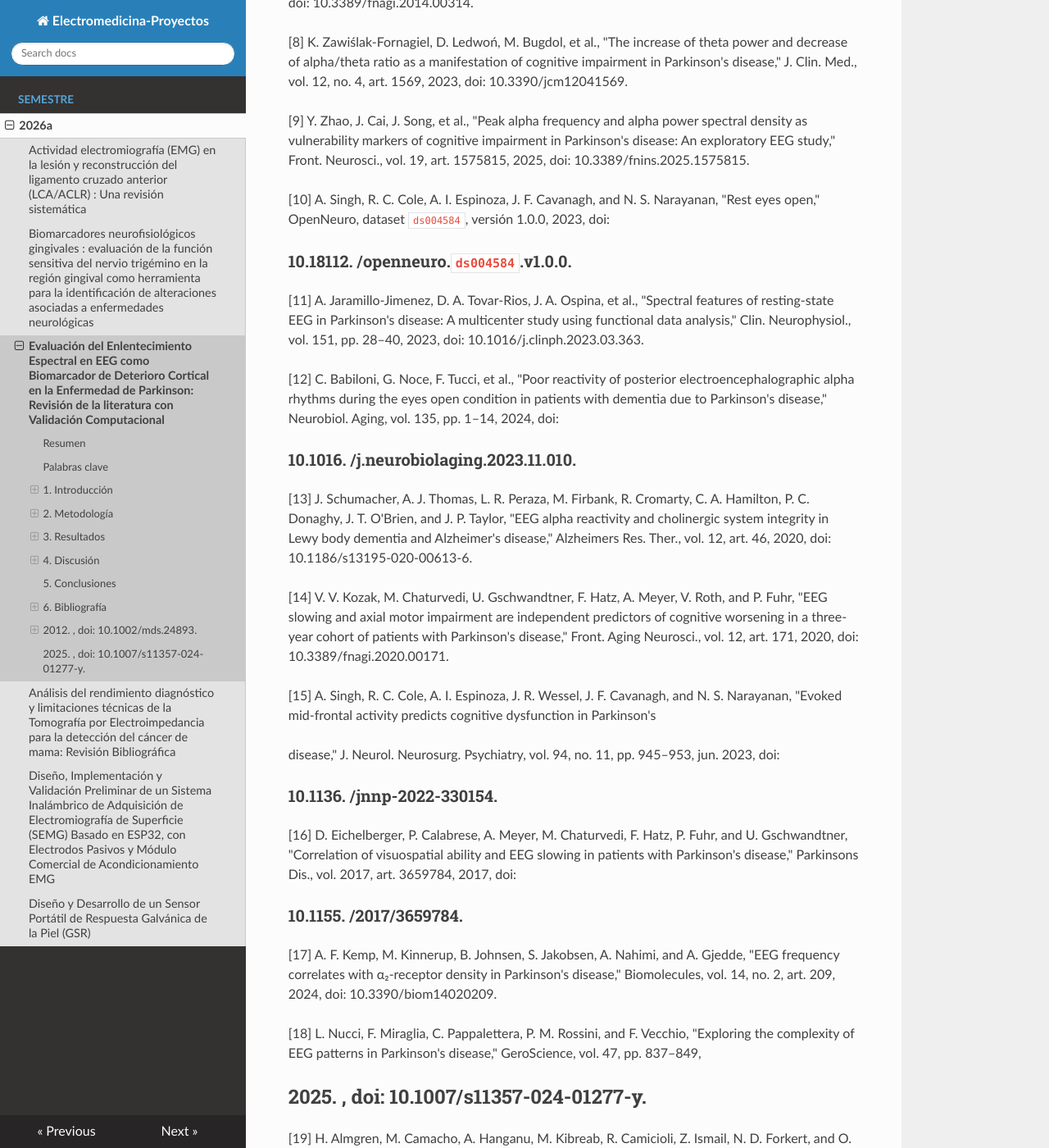
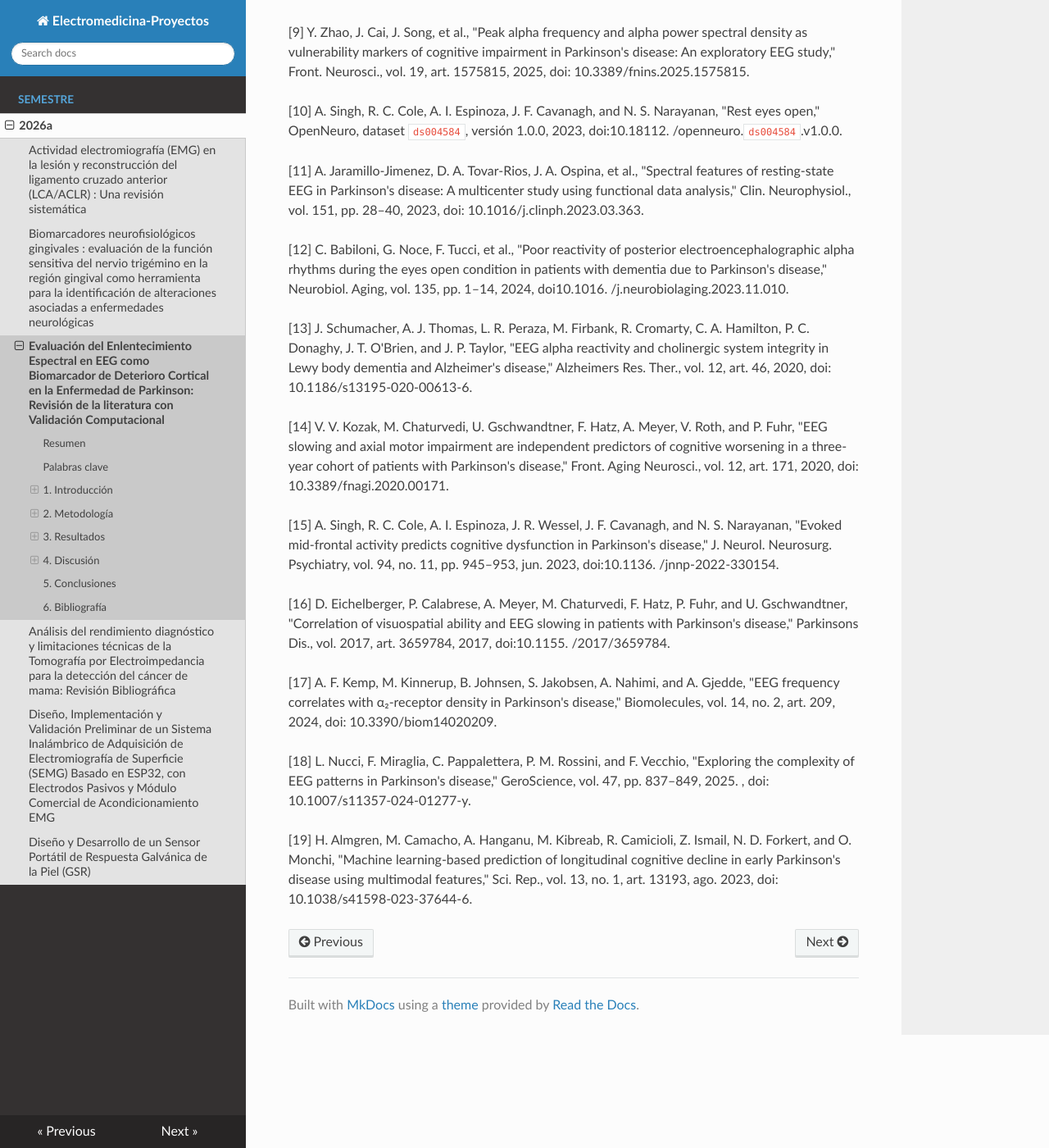
Before and after one commit to neuroeng-usach/Electromedicina-proyectos, an MkDocs documentation site: the page built from docs/2026_1/proy3/proyecto_electro_parkinson.md, in a window 1280 px wide and 1400 px high, scrolled down 22901 px. Shown: the whole window at 82% size. Built offline with MkDocs 1.6.1, drawn with Linux system fonts in a browser that asks for light colours; nearby versions of some CDN libraries; some of the changed text lies outside the part shown.

Commit message:
Update proyecto_electro_parkinson.md

```diff
--- a/docs/2026_1/proy3/proyecto_electro_parkinson.md
+++ b/docs/2026_1/proy3/proyecto_electro_parkinson.md
@@ -321,17 +321,11 @@ Por lo tanto, la relación Theta/Alfa constituye un índice candidato de enlente
 
 ## 6. Bibliografía
 
-[1] D. K. Simon, C. M. Tanner, and P. Brundin, "Parkinson disease epidemiology, pathology, genetics, and pathophysiology," Clin. Geriatr. Med., vol. 36, no. 1, pp. 1–12, feb. 2020, doi:
+[1] D. K. Simon, C. M. Tanner, and P. Brundin, "Parkinson disease epidemiology, pathology, genetics, and pathophysiology," Clin. Geriatr. Med., vol. 36, no. 1, pp. 1–12, feb. 2020, doi:10.1016. /j.cger.2019.08.002.
 
-### 10.1016. /j.cger.2019.08.002.
+[2] Y. Degirmenci, E. Angelopoulou, V. E. Georgakopoulou, and A. Bougea, "Cognitive impairment in Parkinson's disease: An updated overview focusing on emerging pharmaceutical treatment approaches," Medicina, vol. 59, no. 10, art. 1756, oct. 2023, doi:10.3390. /medicina59101756.
 
-[2] Y. Degirmenci, E. Angelopoulou, V. E. Georgakopoulou, and A. Bougea, "Cognitive impairment in Parkinson's disease: An updated overview focusing on emerging pharmaceutical treatment approaches," Medicina, vol. 59, no. 10, art. 1756, oct. 2023, doi:
-
-### 10.3390. /medicina59101756.
-
-[3] I. Litvan, J. G. Goldman, A. I. Tröster, B. A. Schmand, D. Weintraub, R. C. Petersen, et al., "Diagnostic criteria for mild cognitive impairment in Parkinson's disease: Movement Disorder Society Task Force guidelines," Mov. Disord., vol. 27, no. 3, pp. 349–356, mar.
-
-## 2012. , doi: 10.1002/mds.24893.
+[3] I. Litvan, J. G. Goldman, A. I. Tröster, B. A. Schmand, D. Weintraub, R. C. Petersen, et al., "Diagnostic criteria for mild cognitive impairment in Parkinson's disease: Movement Disorder Society Task Force guidelines," Mov. Disord., vol. 27, no. 3, pp. 349–356, mar. 2012. , doi: 10.1002/mds.24893.
 
 [4] M. F. Anjum, A. I. Espinoza, R. C. Cole, A. Singh, P. May, E. Y. Uc, S. Dasgupta, and N. S. Narayanan, "Resting-state EEG measures cognitive impairment in Parkinson's disease," NPJ Parkinsons Dis., vol. 10, no. 1, art. 6, ene. 2024, doi: 10.1038/s41531-023-00602-0.
 
@@ -345,34 +339,22 @@ Por lo tanto, la relación Theta/Alfa constituye un índice candidato de enlente
 
 [9] Y. Zhao, J. Cai, J. Song, et al., "Peak alpha frequency and alpha power spectral density as vulnerability markers of cognitive impairment in Parkinson's disease: An exploratory EEG study," Front. Neurosci., vol. 19, art. 1575815, 2025, doi: 10.3389/fnins.2025.1575815.
 
-[10] A. Singh, R. C. Cole, A. I. Espinoza, J. F. Cavanagh, and N. S. Narayanan, "Rest eyes open," OpenNeuro, dataset `ds004584`, versión 1.0.0, 2023, doi:
-
-### 10.18112. /openneuro.`ds004584`.v1.0.0.
+[10] A. Singh, R. C. Cole, A. I. Espinoza, J. F. Cavanagh, and N. S. Narayanan, "Rest eyes open," OpenNeuro, dataset `ds004584`, versión 1.0.0, 2023, doi:10.18112. /openneuro.`ds004584`.v1.0.0.
 
 [11] A. Jaramillo-Jimenez, D. A. Tovar-Rios, J. A. Ospina, et al., "Spectral features of resting-state EEG in Parkinson's disease: A multicenter study using functional data analysis," Clin. Neurophysiol., vol. 151, pp. 28–40, 2023, doi: 10.1016/j.clinph.2023.03.363.
 
-[12] C. Babiloni, G. Noce, F. Tucci, et al., "Poor reactivity of posterior electroencephalographic alpha rhythms during the eyes open condition in patients with dementia due to Parkinson's disease," Neurobiol. Aging, vol. 135, pp. 1–14, 2024, doi:
-
-### 10.1016. /j.neurobiolaging.2023.11.010.
+[12] C. Babiloni, G. Noce, F. Tucci, et al., "Poor reactivity of posterior electroencephalographic alpha rhythms during the eyes open condition in patients with dementia due to Parkinson's disease," Neurobiol. Aging, vol. 135, pp. 1–14, 2024, doi10.1016. /j.neurobiolaging.2023.11.010.
 
 [13] J. Schumacher, A. J. Thomas, L. R. Peraza, M. Firbank, R. Cromarty, C. A. Hamilton, P. C. Donaghy, J. T. O'Brien, and J. P. Taylor, "EEG alpha reactivity and cholinergic system integrity in Lewy body dementia and Alzheimer's disease," Alzheimers Res. Ther., vol. 12, art. 46, 2020, doi: 10.1186/s13195-020-00613-6.
 
 [14] V. V. Kozak, M. Chaturvedi, U. Gschwandtner, F. Hatz, A. Meyer, V. Roth, and P. Fuhr, "EEG slowing and axial motor impairment are independent predictors of cognitive worsening in a three-year cohort of patients with Parkinson's disease," Front. Aging Neurosci., vol. 12, art. 171, 2020, doi: 10.3389/fnagi.2020.00171.
 
-[15] A. Singh, R. C. Cole, A. I. Espinoza, J. R. Wessel, J. F. Cavanagh, and N. S. Narayanan, "Evoked mid-frontal activity predicts cognitive dysfunction in Parkinson's
+[15] A. Singh, R. C. Cole, A. I. Espinoza, J. R. Wessel, J. F. Cavanagh, and N. S. Narayanan, "Evoked mid-frontal activity predicts cognitive dysfunction in Parkinson's disease," J. Neurol. Neurosurg. Psychiatry, vol. 94, no. 11, pp. 945–953, jun. 2023, doi:10.1136. /jnnp-2022-330154.
 
-disease," J. Neurol. Neurosurg. Psychiatry, vol. 94, no. 11, pp. 945–953, jun. 2023, doi:
-
-### 10.1136. /jnnp-2022-330154.
-
-[16] D. Eichelberger, P. Calabrese, A. Meyer, M. Chaturvedi, F. Hatz, P. Fuhr, and U. Gschwandtner, "Correlation of visuospatial ability and EEG slowing in patients with Parkinson's disease," Parkinsons Dis., vol. 2017, art. 3659784, 2017, doi:
-
-### 10.1155. /2017/3659784.
+[16] D. Eichelberger, P. Calabrese, A. Meyer, M. Chaturvedi, F. Hatz, P. Fuhr, and U. Gschwandtner, "Correlation of visuospatial ability and EEG slowing in patients with Parkinson's disease," Parkinsons Dis., vol. 2017, art. 3659784, 2017, doi:10.1155. /2017/3659784.
 
 [17] A. F. Kemp, M. Kinnerup, B. Johnsen, S. Jakobsen, A. Nahimi, and A. Gjedde, "EEG frequency correlates with α₂-receptor density in Parkinson's disease," Biomolecules, vol. 14, no. 2, art. 209, 2024, doi: 10.3390/biom14020209.
 
-[18] L. Nucci, F. Miraglia, C. Pappalettera, P. M. Rossini, and F. Vecchio, "Exploring the complexity of EEG patterns in Parkinson's disease," GeroScience, vol. 47, pp. 837–849,
-
-## 2025. , doi: 10.1007/s11357-024-01277-y.
+[18] L. Nucci, F. Miraglia, C. Pappalettera, P. M. Rossini, and F. Vecchio, "Exploring the complexity of EEG patterns in Parkinson's disease," GeroScience, vol. 47, pp. 837–849, 2025. , doi: 10.1007/s11357-024-01277-y.
 
 [19] H. Almgren, M. Camacho, A. Hanganu, M. Kibreab, R. Camicioli, Z. Ismail, N. D. Forkert, and O. Monchi, "Machine learning-based prediction of longitudinal cognitive decline in early Parkinson's disease using multimodal features," Sci. Rep., vol. 13, no. 1, art. 13193, ago. 2023, doi: 10.1038/s41598-023-37644-6.
```
